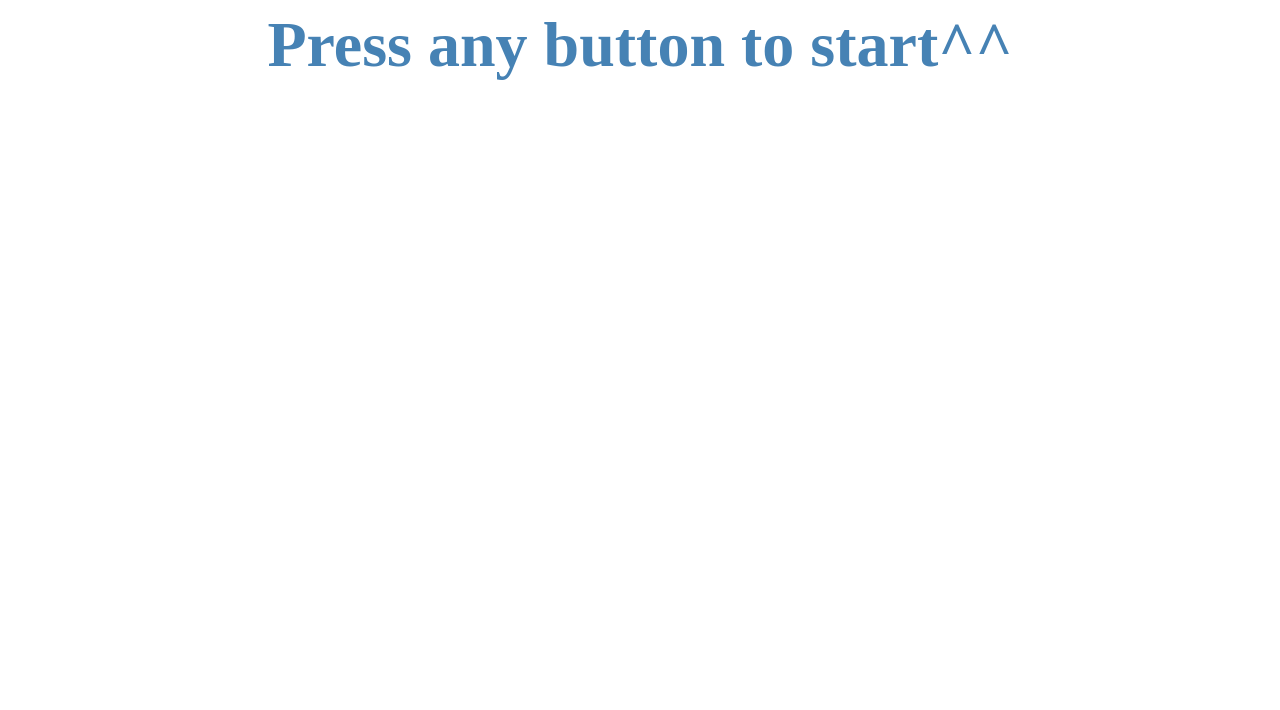
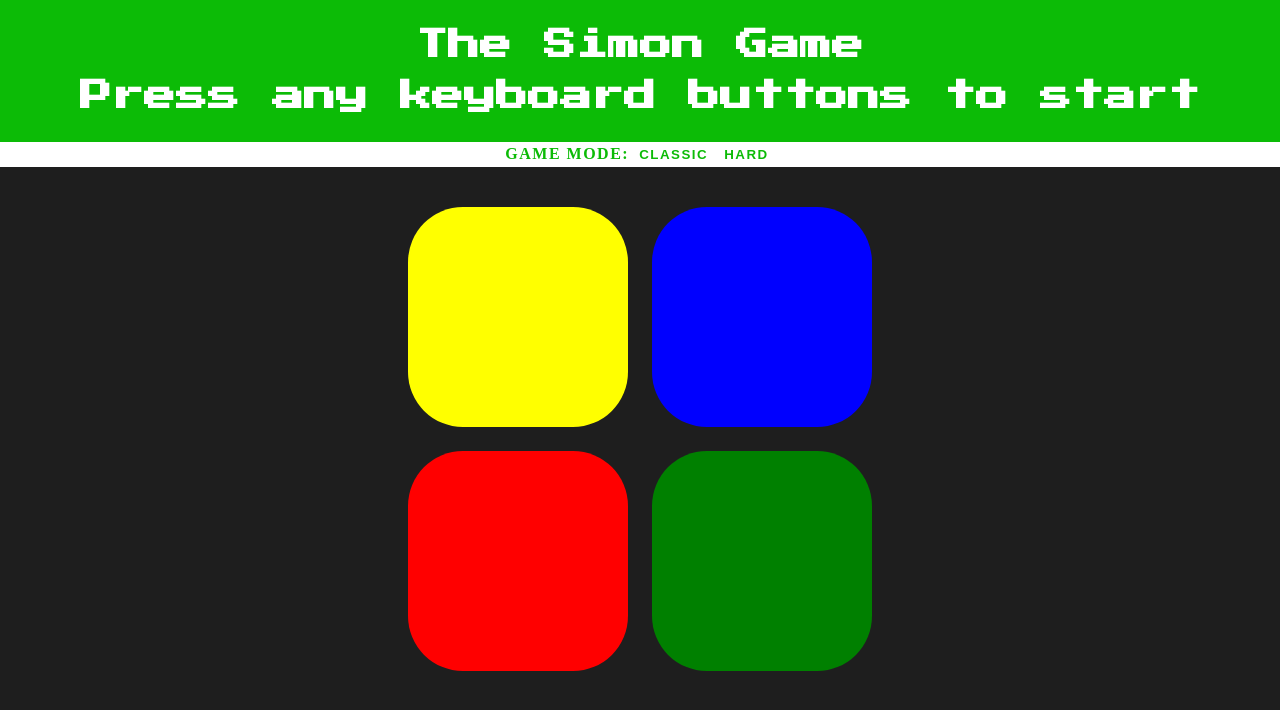
Before and after one commit to yh-sg/sei-23-proj1, a plain HTML site: page index.html in a window 1280 px wide. Drawn offline with Linux system fonts and the light colour scheme.

Commit message:
styling up the simon game

```diff
--- a/index.html
+++ b/index.html
@@ -2,13 +2,24 @@
 <head>
     <meta charset="UTF-8">
     <meta name="viewport" content="width=device-width, initial-scale=1.0">
+    <link href="https://fonts.googleapis.com/css2?family=Press+Start+2P&display=swap" rel="stylesheet">
     <link rel="stylesheet" href="style.css">
     <title>SEI-23 GA Project 1</title>
 </head>
 <body>
-    <h1 id="score">Press any button to start^^</h1>
+    <h1 id="score">The Simon Game <br> Press any keyboard buttons to start</h1>
+
+        <div id="difficulty">
+            <span>Game Mode:</span>
+            <button>Classic</button>
+            <button>Hard</button>
+        </div>
+
+
 
     <div class="container">
+        <div class="space"></div>
+
         <div class="row">
             <div class="yellow btn" id="yellow"></div>
 
--- a/script.js
+++ b/script.js
@@ -9,12 +9,12 @@ let preventSpamClick = false;
 
 let arrayButtonColor = ["yellow", "blue", "red", "green"];
 
-document.querySelector(".container").style.visibility = "hidden";
+//document.querySelector(".container").style.visibility = "hidden";
 
 //Start the game!!! initialize the game
 document.body.addEventListener("keypress", function(){
   if(!gameStart){
-    document.querySelector(".container").style.visibility = "visible";
+    //document.querySelector(".container").style.visibility = "visible";
     gameStart = true;
 
     setTimeout(() => {
@@ -23,6 +23,18 @@ document.body.addEventListener("keypress", function(){
   }
 
 });
+
+//difficulty
+let modeSelector = document.querySelectorAll("button");
+
+for (let i = 0; i < modeSelector.length; i++) {
+  modeSelector[i].addEventListener("click", function(){
+    modeSelector[0].classList.remove("selected");
+    modeSelector[1].classList.remove("selected");
+    this.classList.add("selected");
+  })
+
+}
 
 //When clicked, get the color and add into array
 
@@ -63,8 +75,13 @@ function checkPattern(currentPattern) {
     }
   }
   else {
-    document.querySelector("#score").innerHTML = "<h1>Game Over! Press any button to start^^</h1>";
+    document.querySelector("#score").innerHTML = "<h1>Game Over! <br> Press any keyboard button to restart.</h1>";
+    document.querySelector("body").classList.add("gameover");
+    setTimeout(() => {
+      document.querySelector("body").classList.remove("gameover");
+    }, 300);
     reset();
+
   }
 }
 
--- a/style.css
+++ b/style.css
@@ -1,25 +1,38 @@
+/* *{
+    box-sizing: border-box;
+} */
+
 body{
     text-align: center;
-    background-color: white;
+    margin: 0;
+    background-color: rgb(30, 30, 30);
 }
 
 h1{
-    font-size: 4rem;
-    text-align: center;
-    color:steelblue;
+    font-size: 2rem;
+    color:white;
+    margin: 0;
+    padding: 20px 0;
+    background-color: rgb(12, 187, 6);
+    font-family: 'Press Start 2P', cursive;
+    line-height: 1.6;
 }
 
 .container{
     display: block;
-    margin: auto;
+    margin: 0 auto;
+}
+
+.space{
+    height:30px;
 }
 
 .btn{
-    height: 200px;
-    width: 200px;
+    height: 220px;
+    width: 220px;
     display: inline-block;
-    margin: 10px 20px 30px 20px;
-    border: 15px solid black;
+    margin: 10px;
+
     border-radius: 25%;
 }
 
@@ -40,6 +53,36 @@ h1{
 }
 
 .pressedAnimation {
-    box-shadow: 5px 10px darkgray;
-    background-color: grey;
+    background-color: rgba(255, 255, 255, 0.5);
   }
+
+.gameover{
+    background-color: maroon;
+    opacity: 0.5;
+}
+
+#difficulty{
+    height: 25px;
+    background-color: white;
+}
+
+span, button{
+    height:100%;
+    font-weight: 800;
+    border: none;
+    background: none;
+    text-transform: uppercase;
+    letter-spacing: 1.5px;
+    color: rgb(12, 187, 6);
+    /* for hover */
+    transition: all 0.5s;
+}
+
+button:hover, .selected{
+    color: white;
+    background-color: rgb(12, 187, 6);
+}
+
+button:focus{
+    outline: none;
+}
```
Also changed, not shown: 1 other file.
